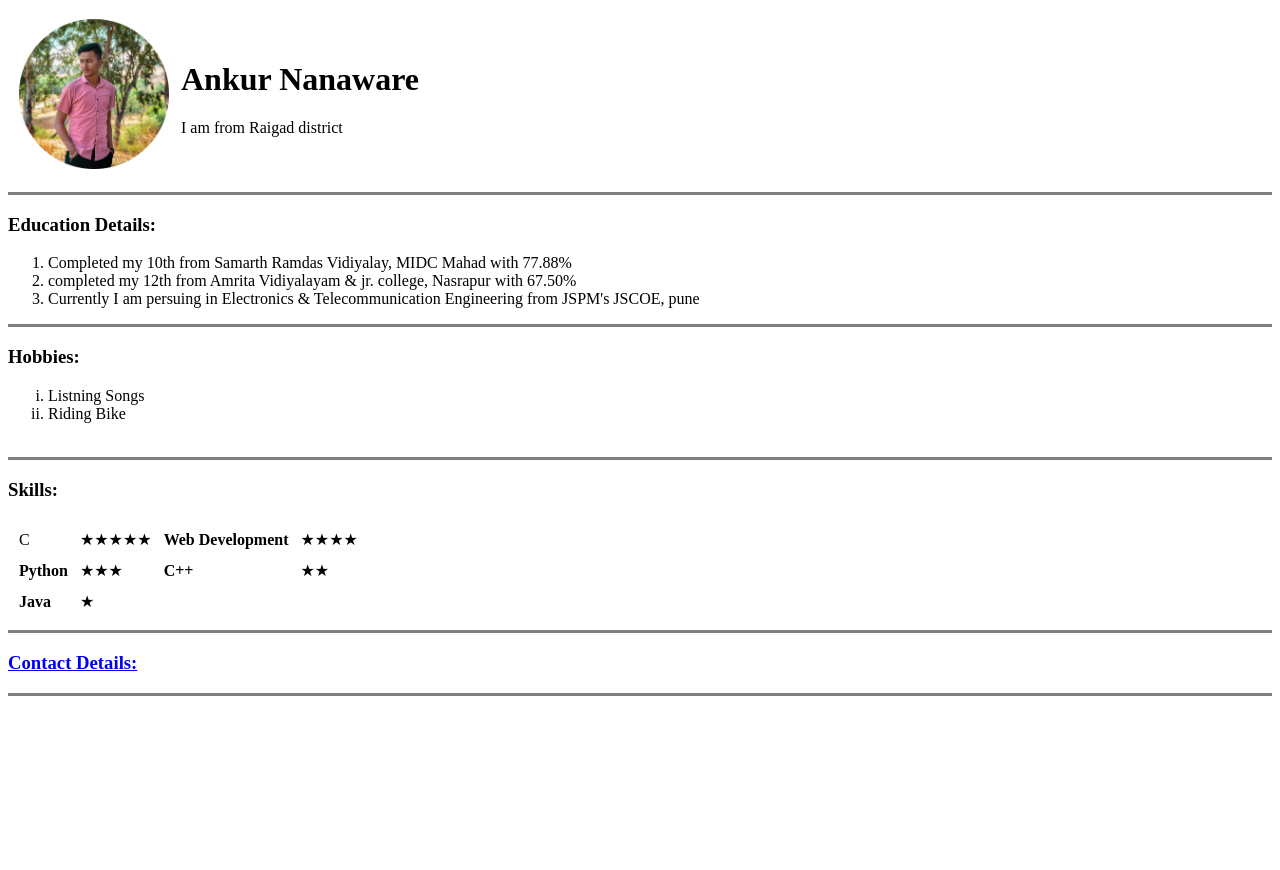
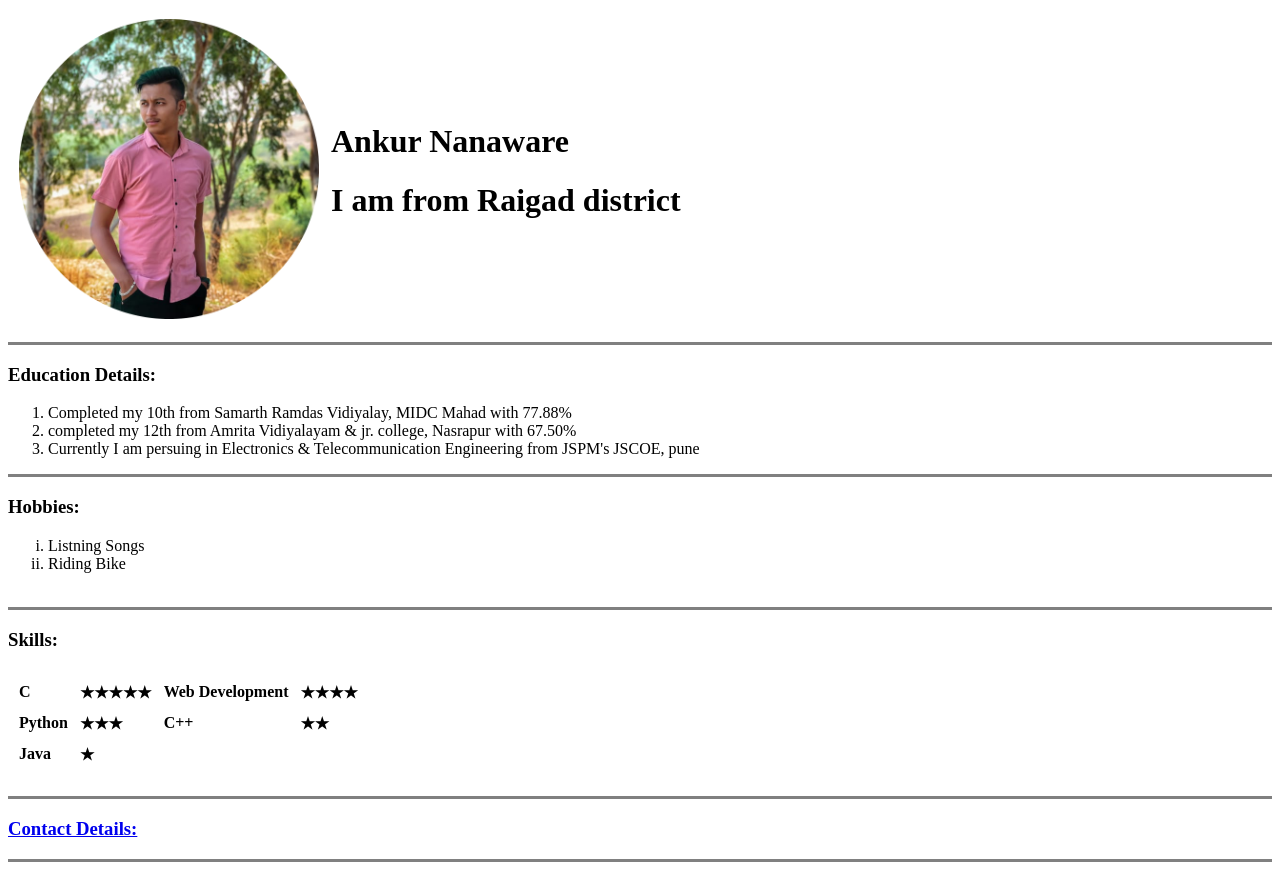
Before and after one commit to ankurnanaware23/sample-website, a plain HTML site: page index.html in a window 1280 px wide. Before the commit the page ends 800 px from the top, so only its background shows below. Drawn offline with Linux system fonts and the light colour scheme.

Commit message:
necessary changes

```diff
--- a/index.html
+++ b/index.html
@@ -9,10 +9,10 @@
 <body>
   <table cellspacing="10">
     <tr>
-      <td><img src="Ankur img.png" alt="Profile picture of Ankur Nanaware" height="150" width="150"></td>
+      <td><img src="Ankur img.png" alt="Profile picture of Ankur Nanaware" height="300" width="300"></td>
       <td>
         <h1>Ankur Nanaware</h1>
-        <p>I am from Raigad district </p>
+        <h1>I am from Raigad district </h1>
       </td>
     </tr>
   </table>
@@ -37,7 +37,7 @@
   <hr size=3 noshade>
 
   <h3><b>Skills:</b></h3>
-  <table cellspacing="10">
+  <h4><table cellspacing="10">
     <tr>
       <td>C</td>
       <td>★★★★★</td>
@@ -55,7 +55,7 @@
       <td>★</td>
     </tr>
 
-  </table>
+  </table></h4>
   <hr size="3" noshade>
 
   <h3><a href="Contact Details.html">Contact Details: </a></h3>
```
